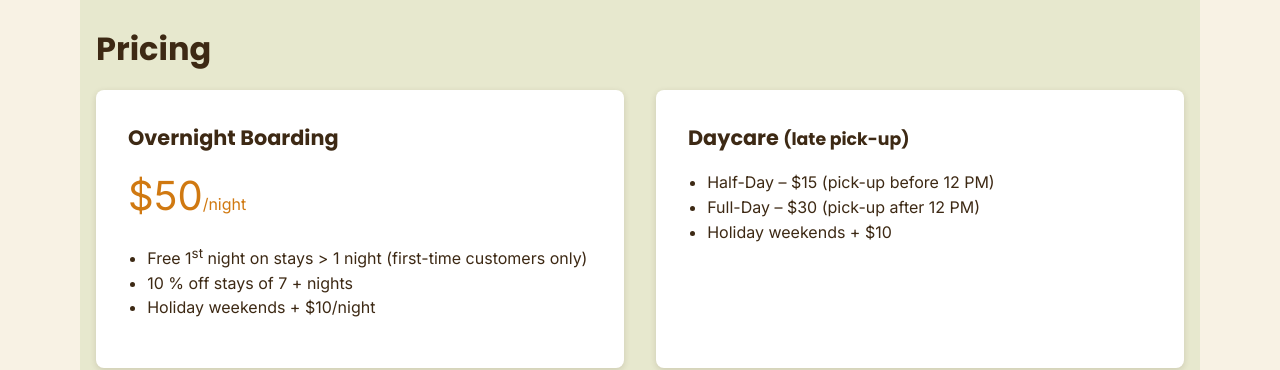
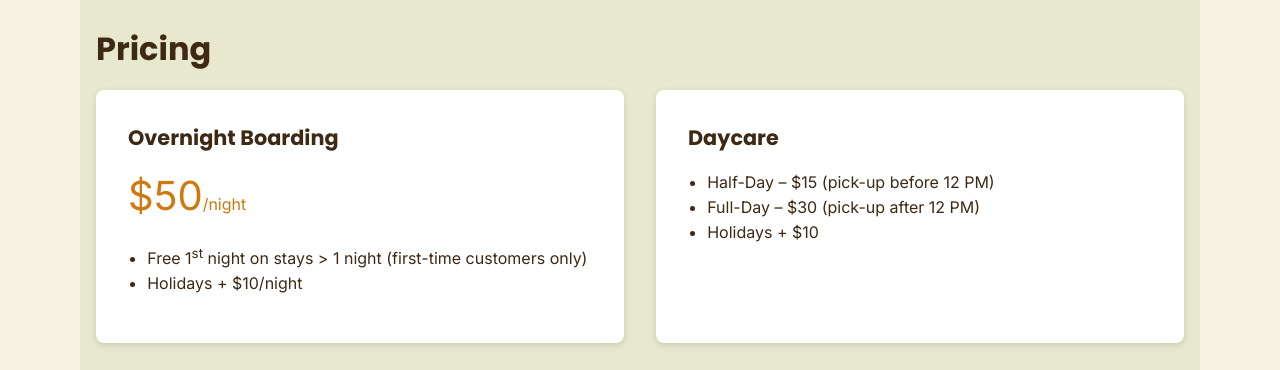
Before and after one commit to josesustaita/dog-sitting, a Next.js app: page / in a window 1280 px wide. Shown: the part 1300-1670 px from the top of the page. Built offline with nearby package versions, Linux system fonts and the light colour scheme.

Commit message:
change holiday wording

```diff
--- a/app/page.tsx
+++ b/app/page.tsx
@@ -110,19 +110,18 @@ export default function Home() {
               </p>
               <ul>
                 <li>Free 1<sup>st</sup> night on stays&nbsp;&gt; 1 night (first-time customers only)</li>
-                <li>10&nbsp;% off stays of 7&nbsp;+ nights</li>
-                <li>Holiday&nbsp;weekends&nbsp;+&nbsp;$10/night</li>
+                <li>Holidays&nbsp;+&nbsp;$10/night</li>
               </ul>
             </div>
 
             <div className="card">
               <h3>
-                Daycare <small>(late pick-up)</small>
+                Daycare <small></small>
               </h3>
               <ul>
                 <li>Half-Day – $15 (pick-up before 12&nbsp;PM)</li>
                 <li>Full-Day – $30 (pick-up after 12&nbsp;PM)</li>
-                <li>Holiday&nbsp;weekends&nbsp;+&nbsp;$10</li>
+                <li>Holidays&nbsp;+&nbsp;$10</li>
               </ul>
             </div>
           </div>
```
